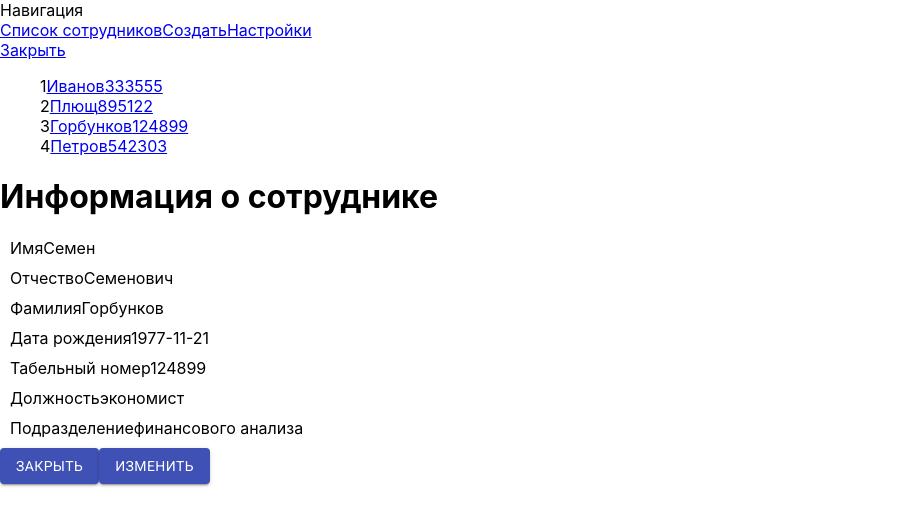
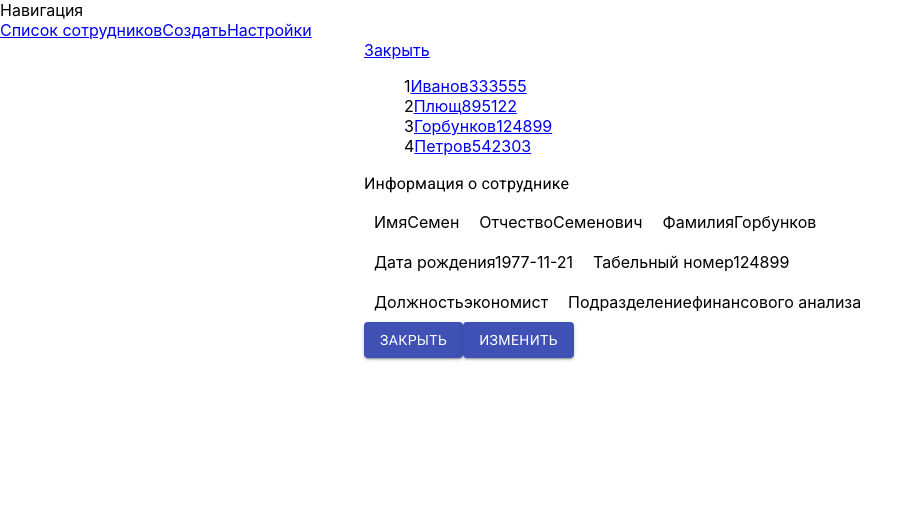
Before and after one commit to lmbrjk/employees, a React (Create React App) app: page /list/info/123451899365450100 in a window 1280 px wide. Shown: the top 526 px of the page, without its empty margins (0-923 px from the left). Built offline with nearby package versions, Linux system fonts and the light colour scheme.

Commit message:
init and Info changes

```diff
--- a/src/App.js
+++ b/src/App.js
@@ -2,6 +2,8 @@ import { Switch, Route, Link } from "react-router-dom"
 import List from "./components/List"
 import NewItem from "./components/NewItem"
 import Settings from "./components/Settings"
+
+import Container from '@material-ui/core/Container';
 
 function App() {
   return (
@@ -13,13 +15,13 @@ function App() {
           <Link to="/new">Создать</Link>
           <Link to="/settings">Настройки</Link>
         </header>
-        <div className="container">
+        <Container maxWidth="sm">
           <Switch>
             <Route path="/list" component={ List } />
             <Route path="/new" component={ NewItem } />
             <Route path="/settings" component={ Settings } />
           </Switch>
-        </div>
+        </Container>
       </div>
 
   );
--- a/src/components/Info.js
+++ b/src/components/Info.js
@@ -3,7 +3,9 @@ import { Link, Redirect } from "react-router-dom"
 import { connect } from "react-redux"
 import { useSelector } from 'react-redux'
 
+import Grid from '@material-ui/core/Grid';
 import Button from '@material-ui/core/Button';
+import { Typography } from "@material-ui/core";
 
 function Info({ match }){
     const user = useSelector(state => state.items.items.find(item => item.id === match.params.id));
@@ -14,8 +16,16 @@ function Info({ match }){
     }
 
     return (
-        <div>
-            <h1>Информация о сотруднике</h1>
+        <Grid container>
+            <Grid item md={12}>
+                <Typography
+                    component="h1"
+                    color="inherit"
+                    gutterBottom
+                >
+                    Информация о сотруднике
+                </Typography>
+            </Grid>
             {
                 fields.map(field =>
                     <div key={user[field.nameField]} style={{margin:"10px"}}>
@@ -33,7 +43,7 @@ function Info({ match }){
             <Button component={ Link } to={"/list/edit/" + match.params.id} variant="contained" color="primary">
                 Изменить
             </Button>
-        </div>
+        </Grid>
     )
 }
 
```
